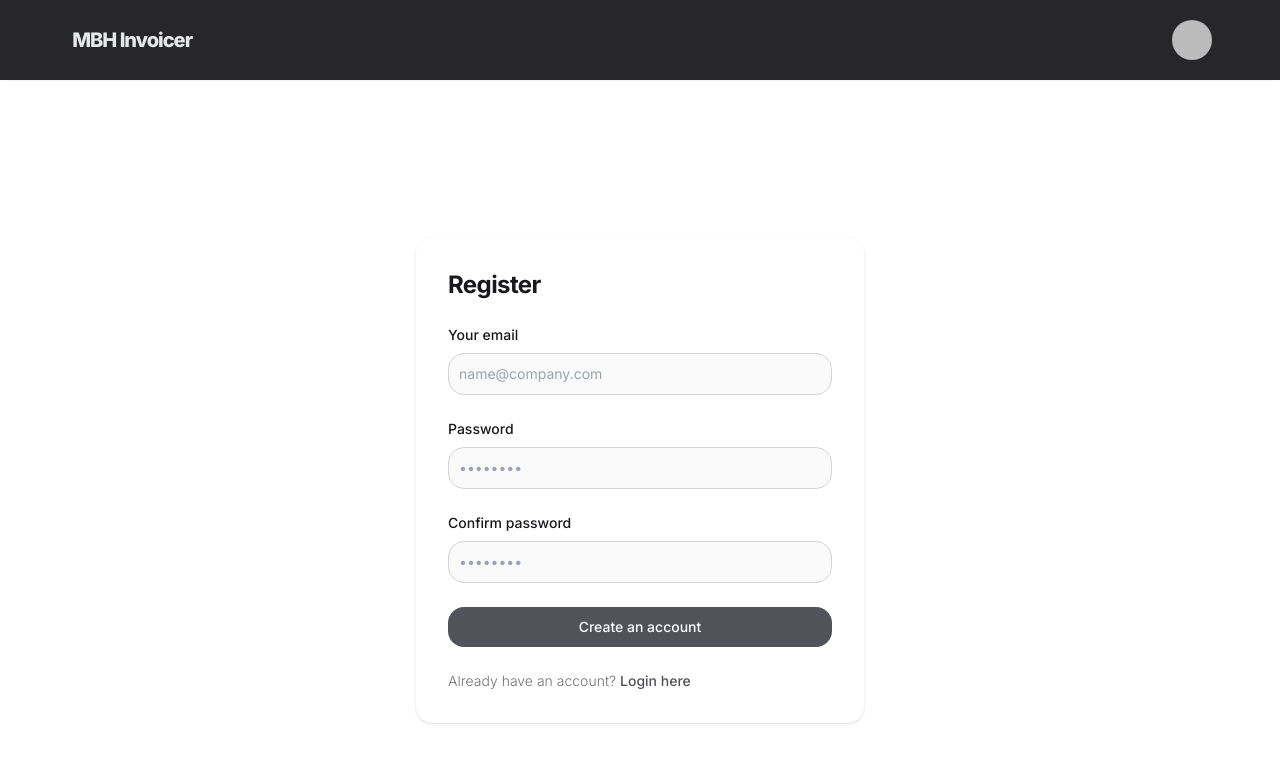
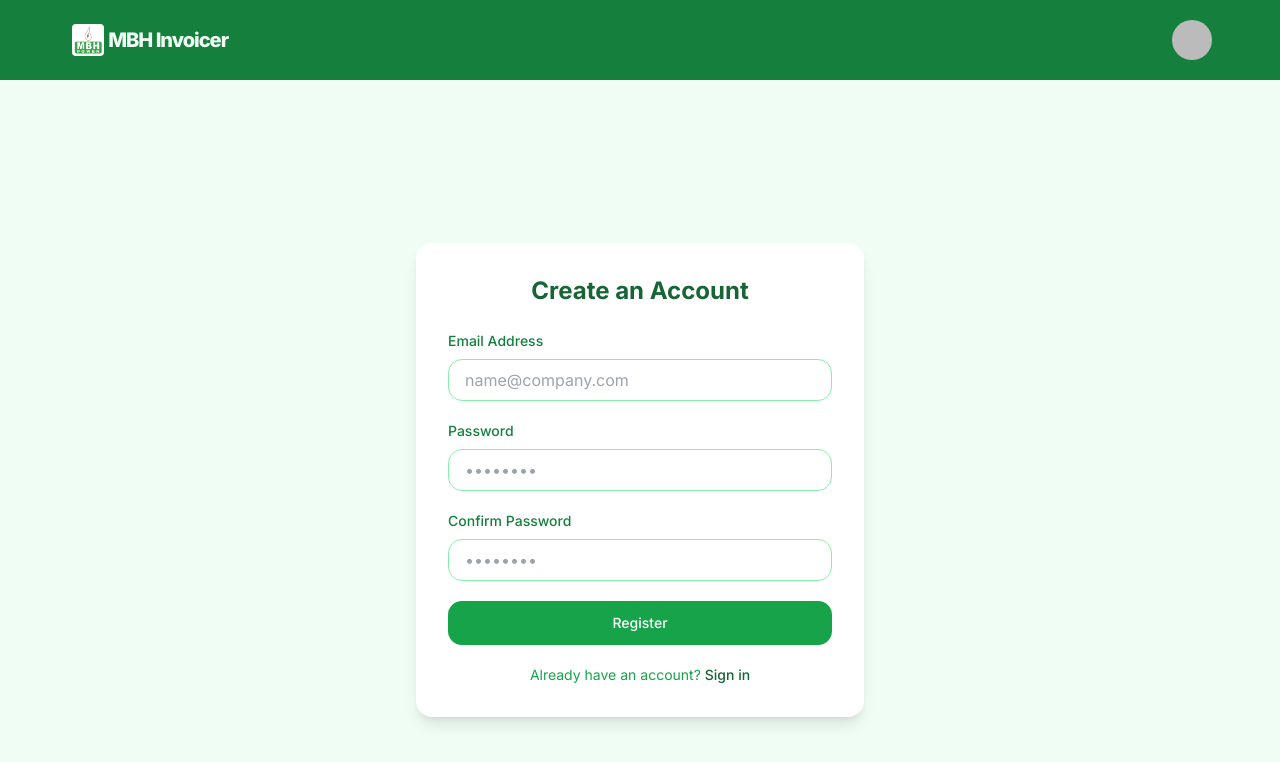
Before and after one commit to MBH-POWER/mbh-invoicer, a Next.js app: page /signup in a window 1280 px wide. Shown: the top 762 px of the page. Built offline with nearby package versions, Linux system fonts and the light colour scheme; no server answers; sample sign-in values are in the browser's storage.

Commit message:
Little styling

```diff
--- a/app/(authentication)/signup/page.tsx
+++ b/app/(authentication)/signup/page.tsx
@@ -7,6 +7,7 @@ import { createUserWithEmailAndPassword } from "firebase/auth";
 import { useRouter } from "next/navigation";
 import { auth } from "@/lib/firebase";
 import axios from "axios"
+
 
 export default function Register() {
     const [email, setEmail] = useState("");
@@ -39,23 +40,16 @@ export default function Register() {
     }
 
     return (
-        <main className="flex min-h-screen flex-col items-center justify-center p-8">
-            <div className="w-full bg-white rounded-lg shadow dark:border md:mt-0 sm:max-w-md xl:p-0 dark:bg-zinc-800 dark:border-zinc-700">
-                <div className="p-6 space-y-4 md:space-y-6 sm:p-8">
-                    <h1 className="text-xl font-bold leading-tight tracking-tight text-zinc-900 md:text-2xl dark:text-white">
-                        Register
+        <main className="flex min-h-screen flex-col items-center justify-center p-8 bg-green-50">
+            <div className="w-full bg-white rounded-lg shadow-lg sm:max-w-md">
+                <div className="p-8 space-y-6">
+                    <h1 className="text-2xl font-bold text-green-800 text-center">
+                        Create an Account
                     </h1>
-                    <form
-                        onSubmit={handleSubmit}
-                        className="space-y-4 md:space-y-6"
-                        action="#"
-                    >
+                    <form onSubmit={handleSubmit} className="space-y-5" action="#">
                         <div>
-                            <label
-                                htmlFor="email"
-                                className="block mb-2 text-sm font-medium text-zinc-900 dark:text-white"
-                            >
-                                Your email
+                            <label htmlFor="email" className="block mb-2 text-sm font-medium text-green-700">
+                                Email Address
                             </label>
                             <input
                                 type="email"
@@ -63,16 +57,13 @@ export default function Register() {
                                 value={email}
                                 onChange={(e) => setEmail(e.target.value)}
                                 id="email"
-                                className="bg-zinc-50 border border-zinc-300 text-zinc-900 sm:text-sm rounded-lg focus:ring-primary-600 focus:border-primary-600 block w-full p-2.5 dark:bg-zinc-700 dark:border-zinc-600 dark:placeholder-zinc-400 dark:text-white dark:focus:ring-blue-500 dark:focus:border-blue-500"
+                                className="w-full px-4 py-2 border border-green-300 rounded-md focus:ring-2 focus:ring-green-500 focus:border-transparent"
                                 placeholder="name@company.com"
                                 required
                             />
                         </div>
                         <div>
-                            <label
-                                htmlFor="password"
-                                className="block mb-2 text-sm font-medium text-zinc-900 dark:text-white"
-                            >
+                            <label htmlFor="password" className="block mb-2 text-sm font-medium text-green-700">
                                 Password
                             </label>
                             <input
@@ -82,16 +73,13 @@ export default function Register() {
                                 onChange={(e) => setPassword(e.target.value)}
                                 id="password"
                                 placeholder="••••••••"
-                                className="bg-zinc-50 border border-zinc-300 text-zinc-900 sm:text-sm rounded-lg focus:ring-primary-600 focus:border-primary-600 block w-full p-2.5 dark:bg-zinc-700 dark:border-zinc-600 dark:placeholder-zinc-400 dark:text-white dark:focus:ring-blue-500 dark:focus:border-blue-500"
+                                className="w-full px-4 py-2 border border-green-300 rounded-md focus:ring-2 focus:ring-green-500 focus:border-transparent"
                                 required
                             />
                         </div>
                         <div>
-                            <label
-                                htmlFor="confirm-password"
-                                className="block mb-2 text-sm font-medium text-zinc-900 dark:text-white"
-                            >
-                                Confirm password
+                            <label htmlFor="confirm-password" className="block mb-2 text-sm font-medium text-green-700">
+                                Confirm Password
                             </label>
                             <input
                                 type="password"
@@ -100,31 +88,25 @@ export default function Register() {
                                 onChange={(e) => setConfirmation(e.target.value)}
                                 id="confirm-password"
                                 placeholder="••••••••"
-                                className="bg-zinc-50 border border-zinc-300 text-zinc-900 sm:text-sm rounded-lg focus:ring-primary-600 focus:border-primary-600 block w-full p-2.5 dark:bg-zinc-700 dark:border-zinc-600 dark:placeholder-zinc-400 dark:text-white dark:focus:ring-blue-500 dark:focus:border-blue-500"
+                                className="w-full px-4 py-2 border border-green-300 rounded-md focus:ring-2 focus:ring-green-500 focus:border-transparent"
                                 required
                             />
                         </div>
                         {error && (
-                            <div
-                                className="bg-red-100 border border-red-400 text-red-700 px-4 py-3 rounded relative"
-                                role="alert"
-                            >
-                                <span className="block sm:inline">{error}</span>
+                            <div className="bg-red-100 border-l-4 border-red-500 text-red-700 p-4 rounded" role="alert">
+                                <p>{error}</p>
                             </div>
                         )}
                         <button
                             type="submit"
-                            className="w-full text-white bg-zinc-600 hover:bg-zinc-700 focus:ring-4 focus:outline-none focus:ring-primary-300 font-medium rounded-lg text-sm px-5 py-2.5 text-center dark:bg-zinc-600 dark:hover:bg-zinc-700 dark:focus:ring-primary-800"
+                            className="w-full py-3 text-white bg-green-600 hover:bg-green-700 focus:ring-4 focus:ring-green-300 font-medium rounded-md text-sm transition duration-300 ease-in-out"
                         >
-                            Create an account
+                            Register
                         </button>
-                        <p className="text-sm font-light text-zinc-500 dark:text-zinc-400">
+                        <p className="text-sm text-center text-green-600">
                             Already have an account?{" "}
-                            <Link
-                                href="/signin"
-                                className="font-medium text-zinc-600 hover:underline dark:text-zinc-500"
-                            >
-                                Login here
+                            <Link href="/signin" className="font-medium text-green-800 hover:underline">
+                                Sign in
                             </Link>
                         </p>
                     </form>
--- a/app/invoices/[id]/page.tsx
+++ b/app/invoices/[id]/page.tsx
@@ -114,7 +114,7 @@ export default function InvoicePage({ params }: Props) {
                             <thead>
                                 <tr>
                                     <th>Item</th>
-                                    <th>Code</th>
+                                    {/* <th>Code</th> */}
                                     <th>Quantity</th>
                                     <th>Price</th>
                                     <th>Amount</th>
@@ -124,7 +124,7 @@ export default function InvoicePage({ params }: Props) {
                                 {invoice.items.map((item, index) => (
                                     <tr key={index}>
                                         <td>{item.name}</td>
-                                        <td>{item.code}</td>
+                                        {/* <td>{item.code}</td> */}
                                         <td>{item.quantity}</td>
                                         <td>{invoice.currency}{item.price}</td>
                                         <td>{invoice.currency}{(parseFloat(item.price) * item.quantity).toFixed(2)}</td>
@@ -193,9 +193,9 @@ export default function InvoicePage({ params }: Props) {
                     </Card>
 
             <div className="mt-4 mb-4 flex items-center justify-center gap-2">
-                <button
+                {/* <button
                     className=" text-white font-bold bg-zinc-800 py-3 d-block w-100 rounded-sm disabled:bg-zinc-500 " disabled
-                > Edit </button>
+                > Edit </button> */}
                 <button className="text-white font-bold bg-zinc-800 py-3 d-block w-100 rounded-sm" onClick={generateInvoice}>
                     Download Invoice PDF
                     </button>
--- a/components/Header.tsx
+++ b/components/Header.tsx
@@ -13,6 +13,8 @@ import {
     DropdownMenuTrigger,
 } from "@/components/ui/dropdown-menu";
 import { Avatar, AvatarFallback, AvatarImage } from "@/components/ui/avatar";
+// import Image from '../public/logo.png'
+import Image from 'next/image'
 
 const Header = () => {
     const [user, setUser] = useState<User | null>(null);
@@ -64,30 +66,42 @@ const Header = () => {
     }
 
     return (
-        <header className="bg-zinc-800 p-4 py-6 shadow-sm">
-            <div className=" w-[99%] lg:w-[91%] mx-auto flex justify-between items-center">
-                <Link href="/" className="text-xl -tracking-wider font-extrabold text-gray-200 no-underline">
+        <header className="bg-green-700 p-4 py-6 shadow-sm">
+          <div className="w-[99%] lg:w-[91%] mx-auto flex justify-between items-center">
+            <div className="flex align items-center">
+            <Image className="relative h-8 w-8 rounded  mr-1"
+                src="/logo.png"
+                alt="MBH Invoicer Logo"
+                width={40}
+                height={40}/>
+                <Link href="/" className="text-xl -tracking-wider font-extrabold text-green-50 no-underline">
               MBH Invoicer
             </Link>
+            </div>
+
+
+
             <div className="flex items-center space-x-4">
               {user && (
                 <DropdownMenu>
                   <DropdownMenuTrigger asChild>
                     <Button variant="ghost" className="relative h-8 w-8 rounded-full">
                       <Avatar>
-                                        <AvatarImage src={getAvatarSrc()} alt={user.displayName || 'User'} />
+                        <AvatarImage
+                          src={getAvatarSrc()}
+                          alt={user.displayName || 'User'}
+                        />
                         <AvatarFallback>{getAvatarFallback()}</AvatarFallback>
                       </Avatar>
                     </Button>
                   </DropdownMenuTrigger>
-                            <DropdownMenuContent align="end">
-                                <DropdownMenuItem onClick={handleCreate} >
+                  <DropdownMenuContent align="end" className="bg-green-50 dark:bg-green-800">
+                    <DropdownMenuItem onClick={handleCreate} className="text-green-700 hover:bg-green-100 dark:text-green-200 dark:hover:bg-green-600">
                       Create Invoice
                     </DropdownMenuItem>
-                                <DropdownMenuItem onClick={handleLogout}>
+                    <DropdownMenuItem onClick={handleLogout} className="text-green-700 hover:bg-green-100 dark:text-green-200 dark:hover:bg-green-600">
                       Log out
                     </DropdownMenuItem>
-
                   </DropdownMenuContent>
                 </DropdownMenu>
               )}
@@ -95,6 +109,5 @@ const Header = () => {
           </div>
         </header>
       );
-};
-
+    }
     export default Header;
--- /dev/null
+++ b/styles/globals.css
@@ -0,0 +1,7 @@
+body{
+    font-family: 'Franklin Gothic Medium', 'Arial Narrow', Arial, sans-serif;
+    background-color: green;
+    /* background-image: url('../public/logo.png');
+    background-size: cover;
+    background-repeat: none; */
+}
```
Also changed, not shown: app/(authentication)/signin/page.tsx (+16 -10 lines), app/page.tsx (+9 -4 lines), public/logo.png (added). Lines whose indentation alone changed are shown as unchanged.
